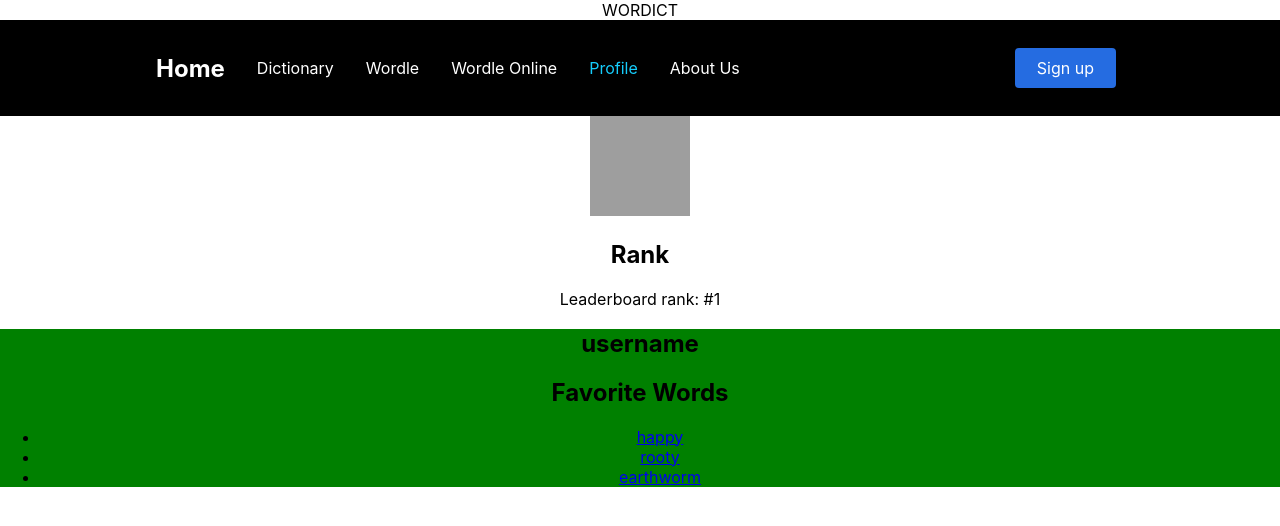
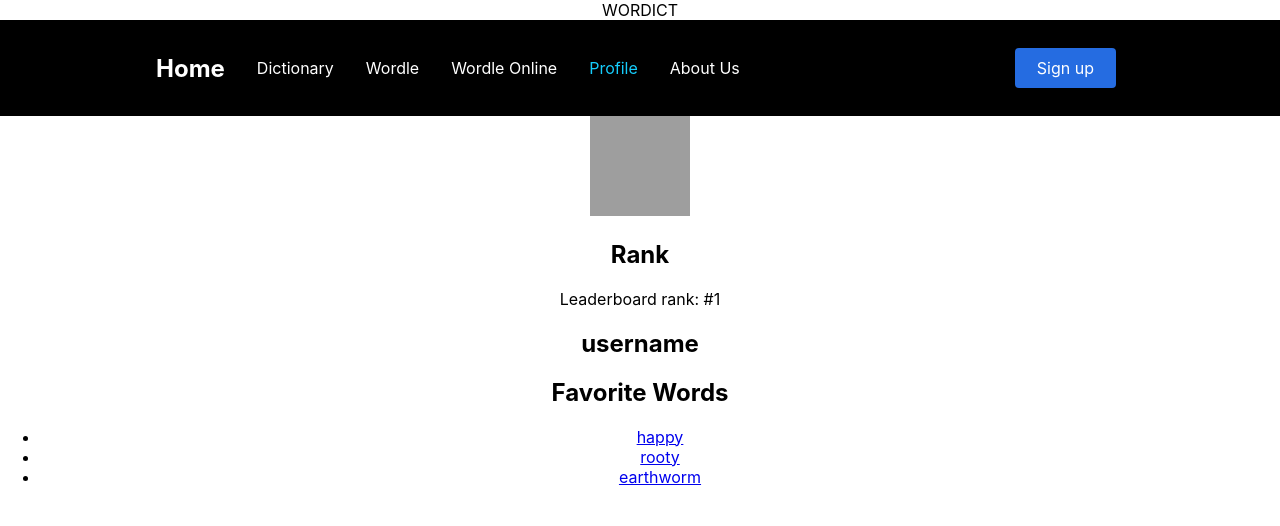
Before and after one commit to MarkProjs/wordict-project, a React (Create React App) app in the folder client/: page /profile in a window 1280 px wide. Shown: the top 526 px of the page. Built offline with nearby package versions, Linux system fonts and the light colour scheme; grey boxes are pictures that could not be loaded.

Commit message:
change classname because of name conflicts

```diff
--- a/client/src/components/pages/Profile.js
+++ b/client/src/components/pages/Profile.js
@@ -8,11 +8,11 @@ function Profile() {
 
   return (
     <main>
-      <section className="left">
+      <section className="left-section">
         <UserProfile />
         <UserRank />
       </section>
-      <section className="right">
+      <section className="right-section">
         <h1 id="username">{mockName}</h1>
         <FavoriteWords />
       </section>
```
